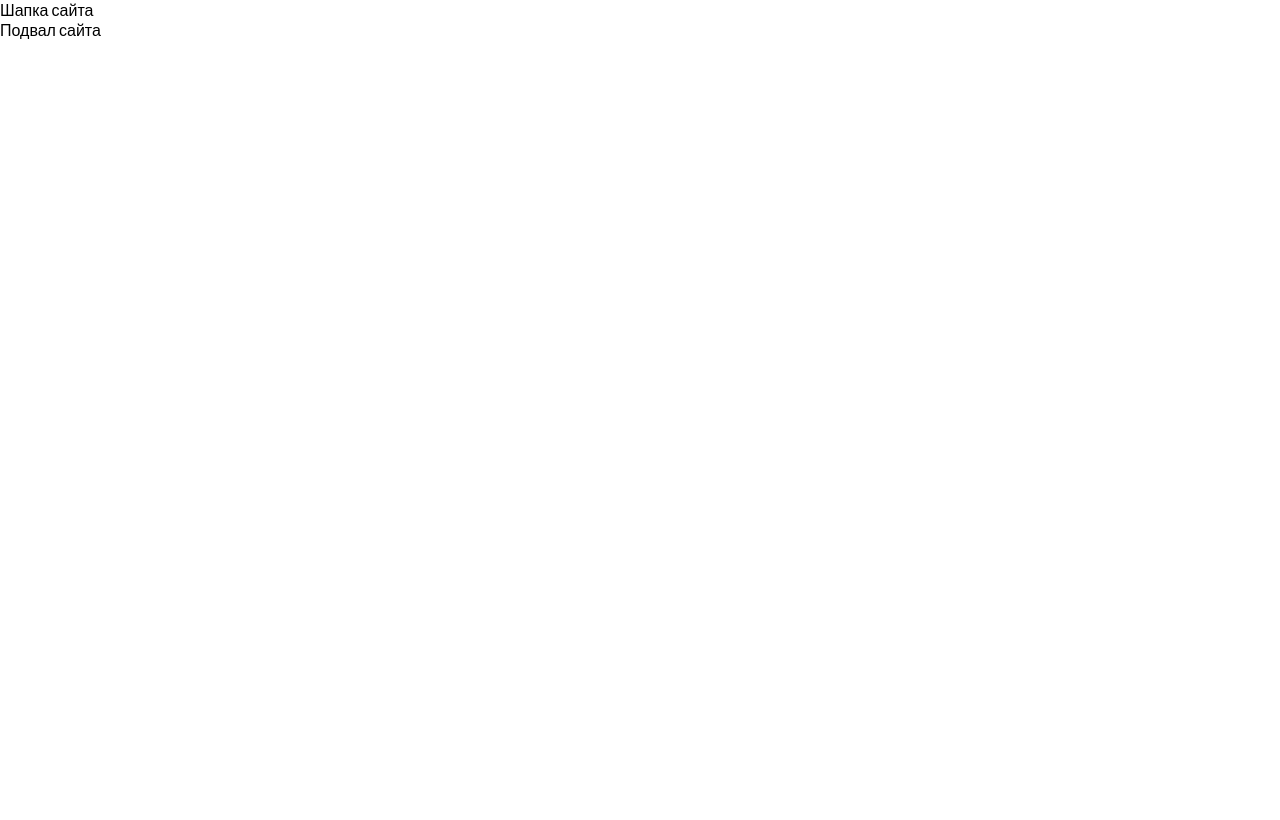
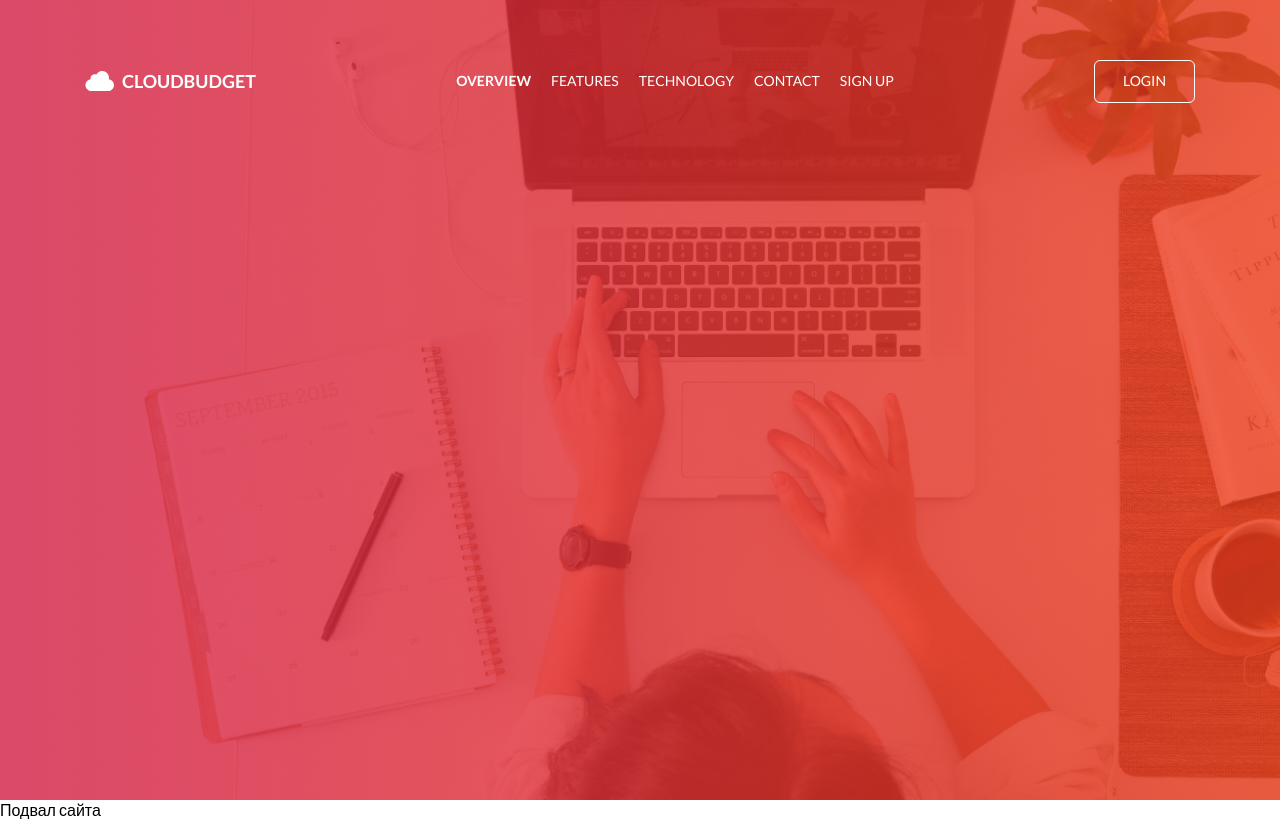
Before and after one commit to DariaGrekova/Cloudbudget, a plain HTML site: page docs/index.html in a window 1280 px wide. Drawn offline with Linux system fonts and the light colour scheme.

Commit message:
created banner and header

```diff
--- /dev/null
+++ b/app/scss/blocks/banner.scss
@@ -0,0 +1,10 @@
+.banner {
+    width: 100%;
+    height: 100vh;
+    background: url('../img/main_bg.jpg') center / cover no-repeat;
+    &__bg {
+        width: 100%;
+        height: 100%;
+        background: $gradient;
+    }
+}
--- a/app/scss/blocks/header.scss
+++ b/app/scss/blocks/header.scss
@@ -0,0 +1,56 @@
+.header {
+    @include flex;
+    padding: 60px 0 140px;
+    * {
+        color: $light;
+    }
+    &_button {
+        background: none;
+        border: 1px solid $light;
+    }
+
+    &__menu {
+    }
+}
+.logo {
+    @include flex;
+
+    &__icon {
+        margin-right: 7px;
+        width: 30px;
+        height: 30px;
+        fill: $light;
+    }
+
+    &__name {
+        font-weight: 700;
+        font-size: 18px;
+        line-height: 1.2;
+        text-transform: uppercase;
+    }
+}
+.navigation {
+    @include flex;
+
+    &__link {
+        margin: 0 10px;
+        font-size: 14px;
+        line-height: 1.2;
+        text-transform: uppercase;
+        &:first-child {
+            font-weight: 700;
+        }
+        :visited {
+            color: $light;
+        }
+    }
+}
+.button {
+    padding: 12px 28px;
+    border-radius: 6px;
+
+    &__link {
+        font-size: 14px;
+        line-height: 1.2;
+    }
+}
--- a/app/scss/fonts.scss
+++ b/app/scss/fonts.scss
@@ -1,9 +1,11 @@
 @font-face {
+  font-weight: 400;
   font-family: 'Lato';
   src: url('../fonts/Lato/Lato-Regular.ttf') format('truetype');
 }
 
 @font-face {
+  font-weight: 700;
   font-family: 'Lato';
   src: url('../fonts/Lato/Lato-Bold.ttf') format('truetype');
 }
--- a/app/scss/main.scss
+++ b/app/scss/main.scss
@@ -3,5 +3,11 @@
 @import 'fonts'; //подключаем шрифты (локально)
 
 //подключаем БЭМ блоки
+@import 'blocks/banner';
 @import 'blocks/header';
 @import 'blocks/footer';
+
+.container {
+    margin: 0 auto;
+    max-width: 1110px;
+}
--- a/app/scss/variables.scss
+++ b/app/scss/variables.scss
@@ -6,8 +6,12 @@ $form: #13274380;
 $num: #10101014;
 $gradient: linear-gradient(90deg, rgba(213, 32, 71, 0.8) 0%, rgba(238, 61, 27, 0.8) 100%);
 
-
-
-
 //fonts
 $basic-family: 'Lato', 'Arial', 'Helvetica', sans-serif;
+
+// flex mixin
+@mixin flex {
+    display: flex;
+    justify-content: space-between;
+    align-items: center;
+}
--- a/docs/index.html
+++ b/docs/index.html
@@ -5,14 +5,48 @@
     <meta charset="UTF-8">
     <meta name="viewport" content="width=device-width, initial-scale=1.0">
     <title>CloudBudget</title>
-    <link rel="stylesheet" href="css/main.css?t=1653394687819">
+    <link rel="stylesheet" href="css/main.css?t=1653402690733">
 </head>
 
 <body>
-    <div class="container">
-        <header>
-    Шапка сайта
+    <div class="wrapper">
+        <div class="banner">
+            <div class="banner__bg">
+                <header class="header container">
+    <a href="#" class="logo">
+        <svg class="logo__icon">
+            <use xlink:href="img/icons/sprite.svg#cloud"></use>
+        </svg>
+        <p class="logo__name">CloudBudget</p>
+    </a>
+
+    <nav class="header__menu">
+        <ul class="navigation">
+            <a href="#" class="navigation__link">
+                <li>OVERVIEW</li>
+            </a>
+            <a href="#" class="navigation__link">
+                <li>FEATURES</li>
+            </a>
+            <a href="#" class="navigation__link">
+                <li>TECHNOLOGY</li>
+            </a>
+            <a href="#" class="navigation__link">
+                <li>CONTACT</li>
+            </a>
+            <a href="#" class="navigation__link">
+                <li>Sign up</li>
+            </a>
+        </ul>
+    </nav>
+
+    <button class="header_button button" type="submit">
+        <a href="#" class="button__link">LOGIN</a>
+    </button>
 </header>
+
+            </div>
+        </div>
         <main>
 
         </main>
@@ -22,7 +56,7 @@
 
     </div>
 
-    <script src="js/main.js?t=1653394687819"></script>
+    <script src="js/main.js?t=1653402690733"></script>
 </body>
 
 </html>
```
Also changed, not shown: app/html/blocks/header.html (+31 -2 lines), app/html/index.html (+7 -2 lines), app/html/blocks/hello-page.html (added), docs/css/main.css.
